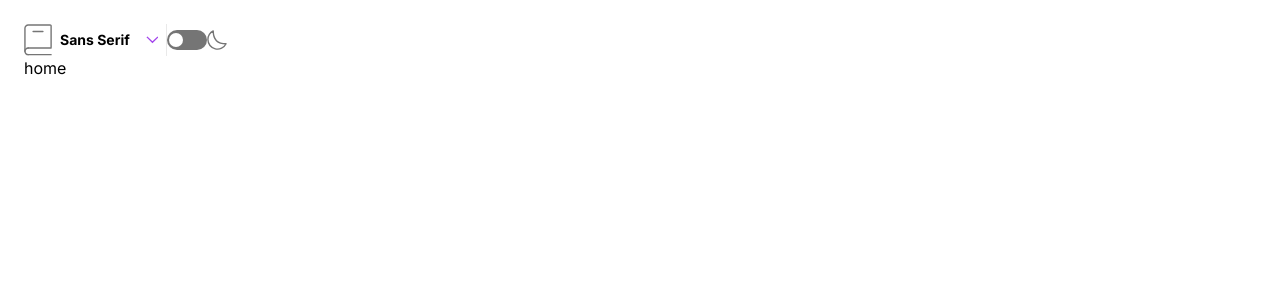
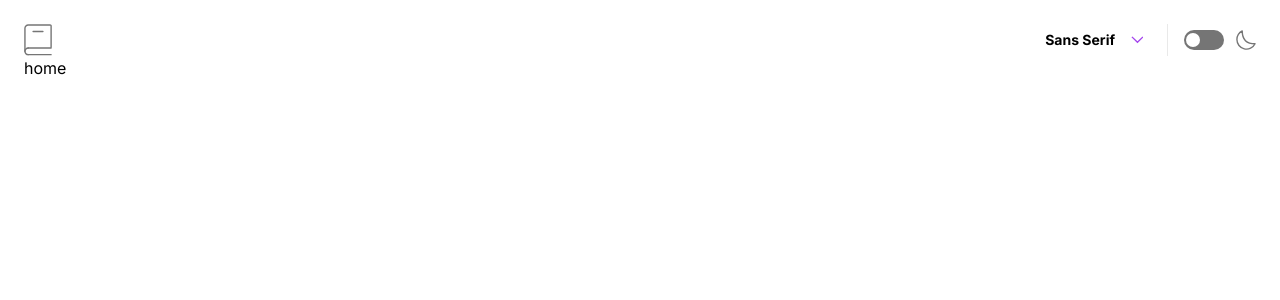
Before and after one commit to Newpoki/dictionary, a Next.js app: page / in a window 1280 px wide. Shown: the top 300 px of the page. Built offline with nearby package versions, Linux system fonts and the light colour scheme.

Commit message:
fix: keyboard navigation style on dropdown menu trigger

```diff
--- a/app/header/header-theme-switch.tsx
+++ b/app/header/header-theme-switch.tsx
@@ -19,7 +19,7 @@ export const HeaderThemeSwitch = () => {
     )
 
     return (
-        <div className="flex items-center">
+        <div className="flex items-center gap-3">
             <Switch onCheckedChange={handleToggleThemeMode} checked={resolvedTheme === 'dark'} />
 
             <Image src={Moon} alt="Icon showing the quarter of a moon" width={20} height={20} />
--- a/app/header/header.tsx
+++ b/app/header/header.tsx
@@ -12,9 +12,10 @@ import { HeaderThemeSwitch } from './header-theme-switch'
 export const Header = () => {
     return (
         <header>
-            <div className="flex items-center">
+            <div className="flex items-center justify-between">
                 <Image src={Dictionary} alt="Dictionary logo" width={28} height={32} />
 
+                <section className="flex items-center gap-4">
                     <DropdownMenu>
                         <DropdownMenuTrigger className="flex items-center gap-4 px-2">
                             <span className="text-[14px] font-bold leading-[24px]">Sans Serif</span>
@@ -36,6 +37,7 @@ export const Header = () => {
                     <div className="h-8 w-[1px] bg-grey-300" />
 
                     <HeaderThemeSwitch />
+                </section>
             </div>
         </header>
     )
--- a/components/ui/dropdown-menu.tsx
+++ b/components/ui/dropdown-menu.tsx
@@ -13,7 +13,10 @@ const DropdownMenuTrigger = React.forwardRef<
 >(({ className, ...props }, ref) => (
     <DropdownMenuPrimitive.Trigger
         ref={ref}
-        className={cn('outline-purple-500', className)}
+        className={cn(
+            'rounded-md outline-purple-500 focus-visible:outline-none focus-visible:ring-1  focus-visible:ring-purple-500 dark:focus-visible:ring-purple-500',
+            className
+        )}
         {...props}
     />
 ))
```
Lines whose indentation alone changed are shown as unchanged.
